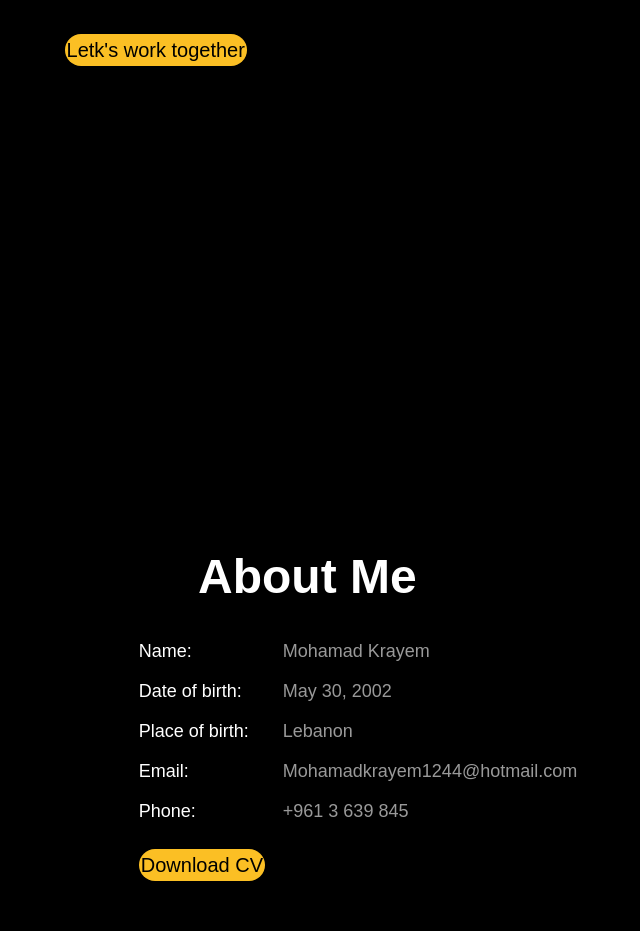
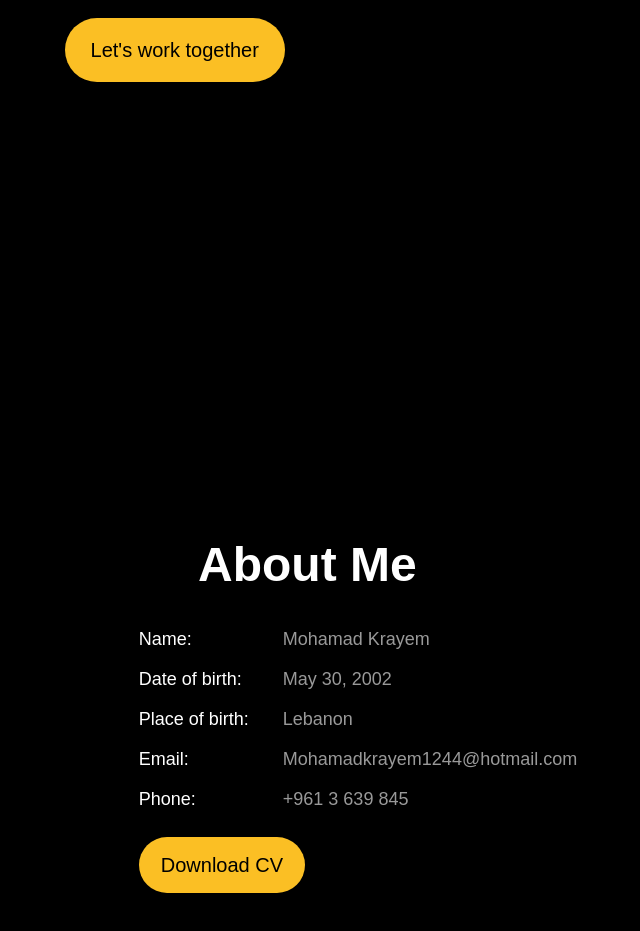
Before and after one commit to mohamadKrayem/Portfolio, a React (Vite) app: page / in a window 1280 px wide. Shown: the part 489-1420 px from the top of the page, without its empty margins (282-922 px from the left). Built offline with nearby package versions, Linux system fonts and the light colour scheme.

Commit message:
solved an issue in the buttons

```diff
--- a/src/Section/About.jsx
+++ b/src/Section/About.jsx
@@ -13,7 +13,7 @@ const About = () => {
         <ListElement Lkey="Place of birth" value="Lebanon"/>
         <ListElement Lkey="Email" value="Mohamadkrayem1244@hotmail.com"/>
         <ListElement Lkey="Phone" value="+961 3 639 845"/>
-        <Button text="Download CV" px="5" py="3"/>
+        <button className='text-xl mt-3 bg-amber-400 rounded-full text-black px-5 py-3 border-2 border-solid border-transparent hover:border-inherit focus:border-sky-400'>Download CV</button>
       </ul>
     </div>
   )
--- a/src/Section/Home.jsx
+++ b/src/Section/Home.jsx
@@ -1,5 +1,4 @@
 import React from 'react'
-import Button from '../components/Button'
 
 const Home = () => {
   return (
@@ -9,7 +8,7 @@ const Home = () => {
         <h1 className='font-bold text-3xl leading-normal'>I'm <span className='text-amber-400'>Mohamad Krayem</span></h1>
         <h1 className='font-bold text-6xl leading-normal text-white'>Full-stack <span className='text-amber-400'>Developer</span></h1>
         <h1 className='font-bold text-6xl leading-normal text-white'>CS <span className='text-amber-400'>student</span></h1>
-        <Button text="Letk's work together" px="6" py="4"/>
+        <button className='text-xl mt-3 bg-amber-400 rounded-full text-black px-6 py-4 border-2 border-solid border-transparent hover:border-inherit focus:border-sky-400'>Let's work together</button>
       </div>
 
     </div>
--- a/src/components/Button.jsx
+++ /dev/null
@@ -1,9 +0,0 @@
-import React from 'react'
-
-const Button = ({text, px, py}) => {
-  return (
-    <button className={`text-xl mt-3 bg-amber-400 rounded-full text-black px-${px} py-${py} border-2 border-solid border-transparent hover:border-inherit focus:border-sky-400`}>{text}</button>
-  )
-}
-
-export default Button
```
